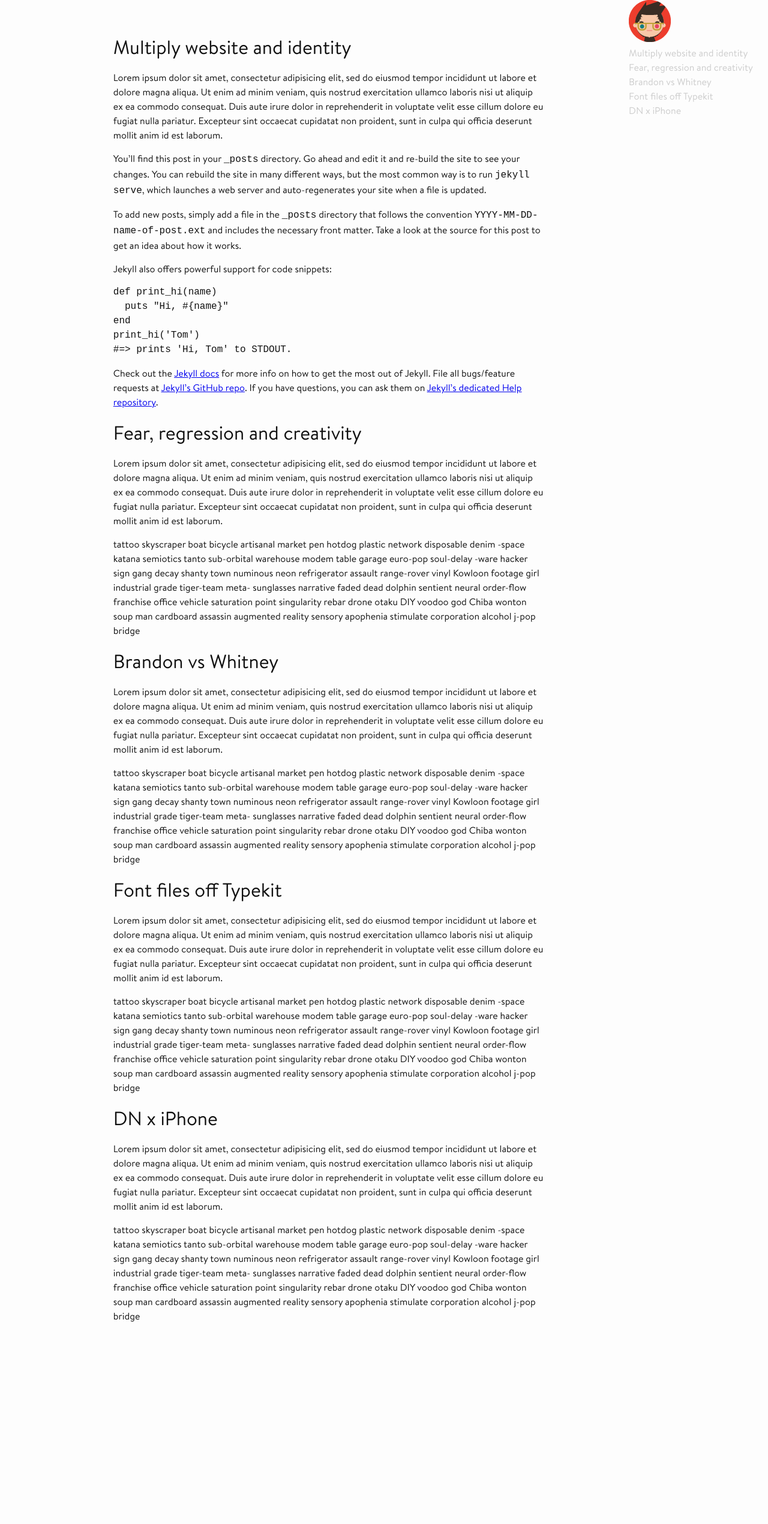
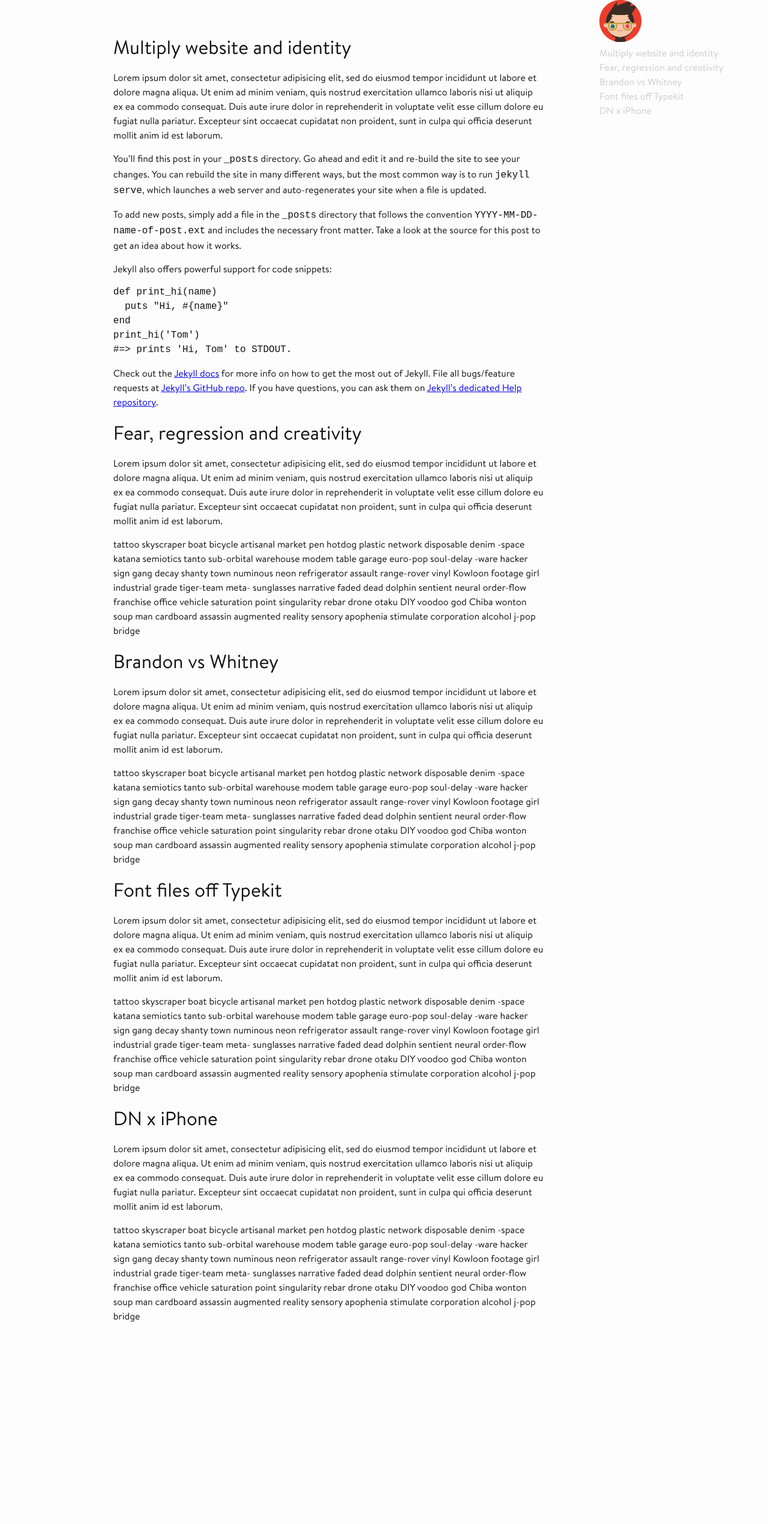
Before and after one commit to kitmeng/kitmeng.github.io, a Jekyll site: the page built from index.html, in a window 1280 px wide. Shown: the whole page at 60% size. Built offline with Jekyll 4.4.1, drawn with Linux system fonts in a browser that asks for light colours; nearby versions of some CDN libraries.

Commit message:
Fix moving avatar issue

```diff
--- a/_sass/_layout.sass
+++ b/_sass/_layout.sass
@@ -20,6 +20,7 @@
 
 #site-nav
   position: fixed
+  width: 20%
   right: em(25px)
   ul
     list-style-type: none
```
